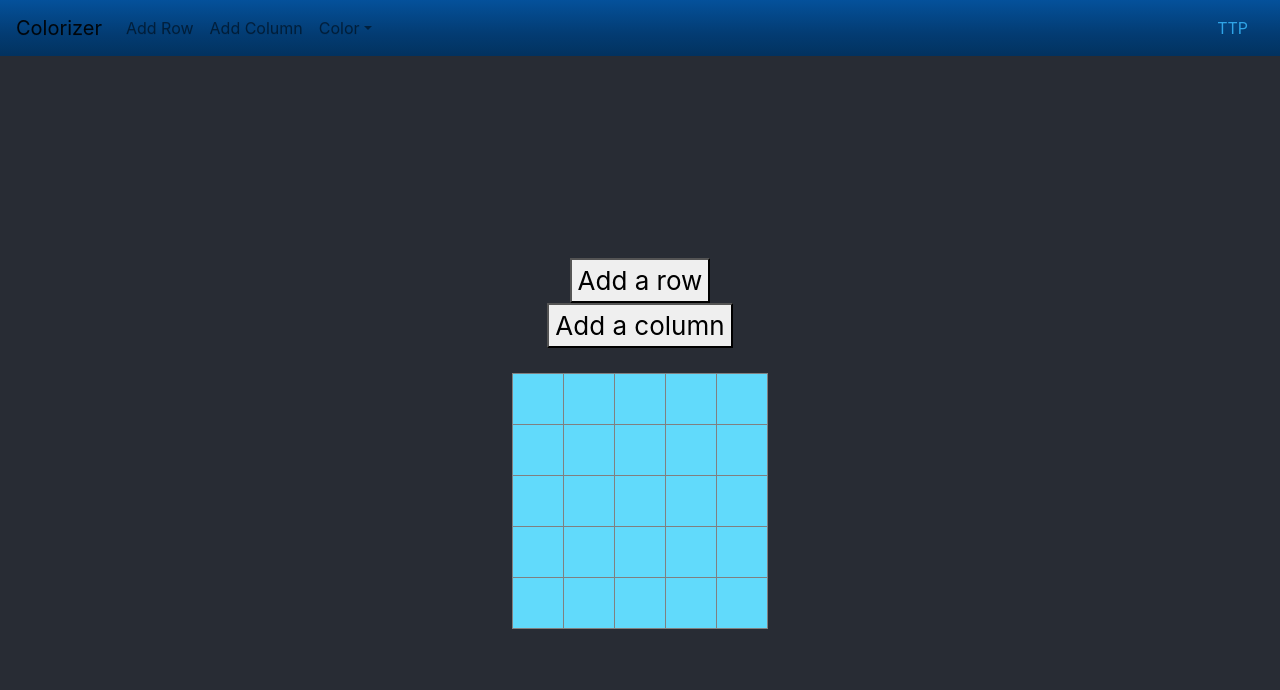
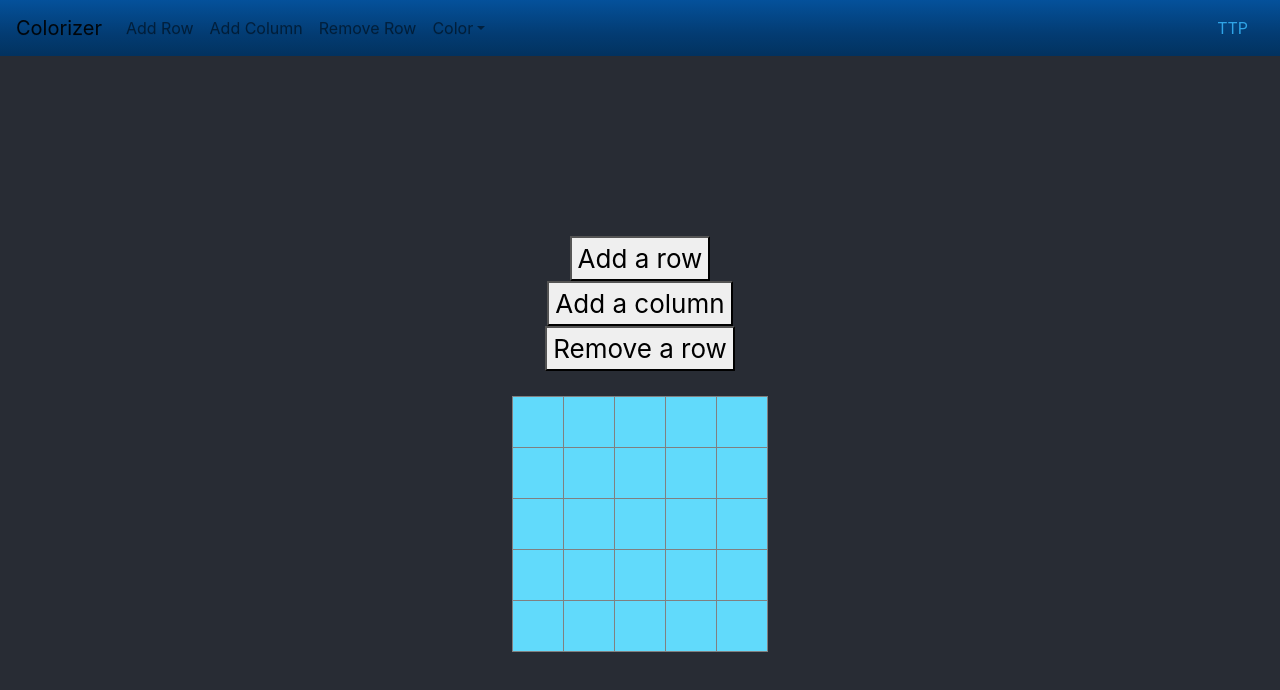
Before and after one commit to Scarcrux/TPP-DOMChallenges3, a React (Create React App) app: page / in a window 1280 px wide. Shown: the top 690 px of the page. Built offline with nearby package versions, Linux system fonts and the light colour scheme.

Commit message:
Add functionality to remove a row - #5
completes #5

```diff
--- a/src/App.js
+++ b/src/App.js
@@ -44,6 +44,13 @@ class App extends Component {
     console.log("color change event: " + this.state.currentColor);
   };
 
+  handleRemoveRow = () => {
+    if (this.state.grid.length > 1) {
+      const grid = this.state.grid.slice(0, -1);
+      this.setState({grid: grid});
+    };
+  }
+
   render() {
     return (
       <div className="App">
@@ -51,10 +58,12 @@ class App extends Component {
           handleAddColumn={this.handleAddColumn}
           handleAddRow={this.handleAddRow}
           handleColorChange={this.handleColorChange}
+          handleRemoveRow={this.handleRemoveRow}
         />
         <header className="App-header">
           <button onClick={this.handleAddRow}>Add a row</button>
           <button onClick={this.handleAddColumn}>Add a column</button>
+          <button onClick={this.handleRemoveRow}>Remove a row</button>
           {console.log(this.state.grid)}
           <Table
             grid={this.state.grid}
--- a/src/components/Menu.js
+++ b/src/components/Menu.js
@@ -32,6 +32,9 @@ const Menu = (props) => {
             <NavItem>
               <NavLink href="#" onClick={props.handleAddColumn}>Add Column</NavLink>
             </NavItem>
+            <NavItem>
+              <NavLink href="#" onClick={props.handleRemoveRow}>Remove Row</NavLink>
+            </NavItem>
             <UncontrolledDropdown nav inNavbar>
               <DropdownToggle nav caret>
                 Color
```
Also changed, not shown: 1 other file (tests, documents, lock files or other folders).
